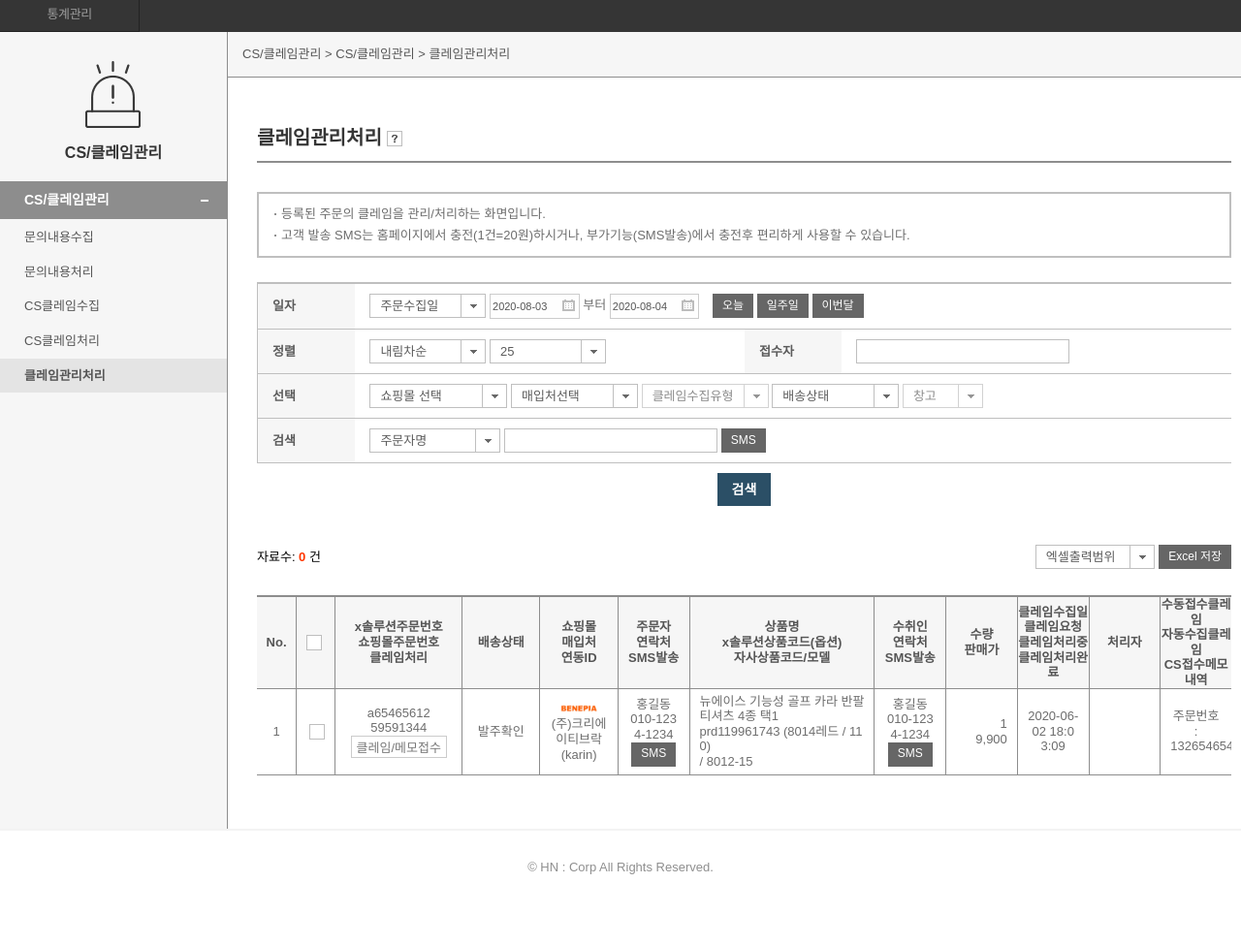
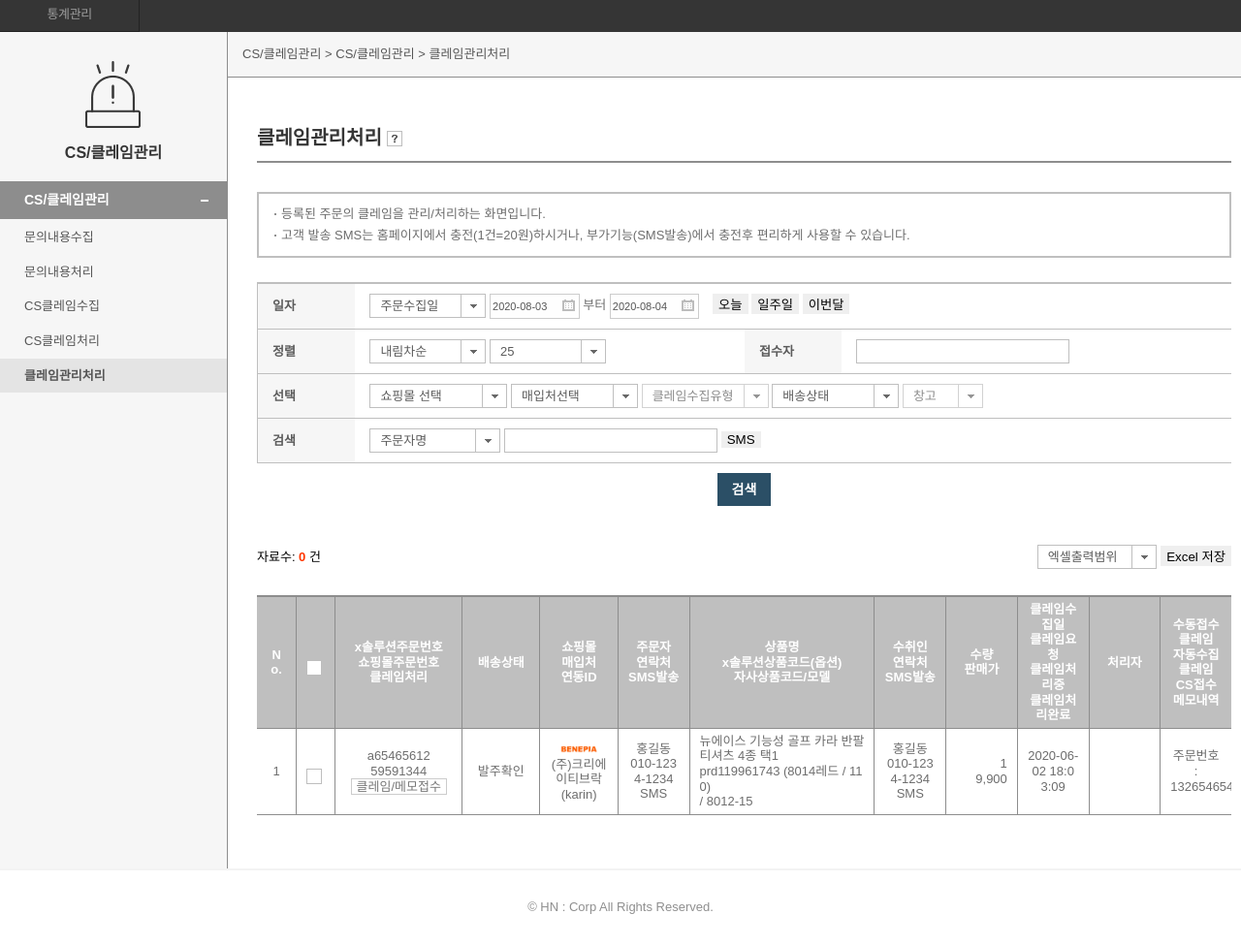
Before and after one commit to kyoungsunmin/gomdorymin, a plain HTML site: page adm/claim/claim_cs_proc.html in a window 1280 px wide. Shown: the part 89-1065 px from the top of the page at 97% size. Before the commit the page ends 1024 px from the top, so only its background shows below. Drawn offline with Linux system fonts and the light colour scheme.

Commit message:
Update adm.css

```diff
--- a/css/adm.css
+++ b/css/adm.css
@@ -2570,51 +2570,42 @@ footer.footer>p {
 
 
 /************************************************
+
 					jin - claim
+
 *************************************************/
 
 /* set */
-.bn {
-    display: inline-block;
-    height: 25px;
-    line-height: 23px;
-    font-size: 12px;
-    background-color: #353535;
-    white-space: nowrap;
-    vertical-align: middle;
-    cursor: pointer;
-    color: #fff !important;
-    overflow: visible;
-    padding: 0px 10px;
-    border-width: 0px;
-    border-style: initial;
-    border-color: initial;
-    border-image: initial;
-    text-decoration: none !important;
-}
-.bn_big{
+.content_main .bn_big{
     height:40px;
     padding:0 15px;
     font-size:14px;
+    font-weight:bold;
     background:#ff3600;
 }
-.bn_small{
+.content_main .bn_small{
     height:23px;
     font-size:13px;
     padding:0 5px;
 }
-.bn_on{
+.content_main .bn_on{
     background:#2b4f66;
 }
-.bn_w{
+.content_main .bn_g{
     background:#666;
 }
-.bn_wh{
+.content_main .bn_wh{
     background:#fff;
     border:1px solid #ccc;
     color:#777 !important;
 }
-.select_date{
+.content_main .bn_wh:hover{
+    color:#fff;
+}
+.content_main a.content_btn{
+    color:#fff !important;
+}
+.content_main .select_date{
     height: 23px;
     padding: 2px;
     -webkit-appearance: auto;
@@ -2649,14 +2640,10 @@ footer.footer>p {
 .txt_data > div {
     float: right;
 }
-.content_main .cl_table2 tr th{
+.content_main .white_list_table tr th{
     background:#f6f6f6;
     color:#555;
     padding:0;
-}
-.content_main .cl_table2 .content_chk_area input[type="checkbox"] + label:before{
-    top:0;
-    left:3px;
 }
 .content_main .sel_small{
     min-width:auto;
@@ -2712,6 +2699,7 @@ footer.footer>p {
 
 
 /* claim_inquiry_proc */
+}
 #claim_inquiry_proc select{
     float:left;
     margin-right:5px;
```
